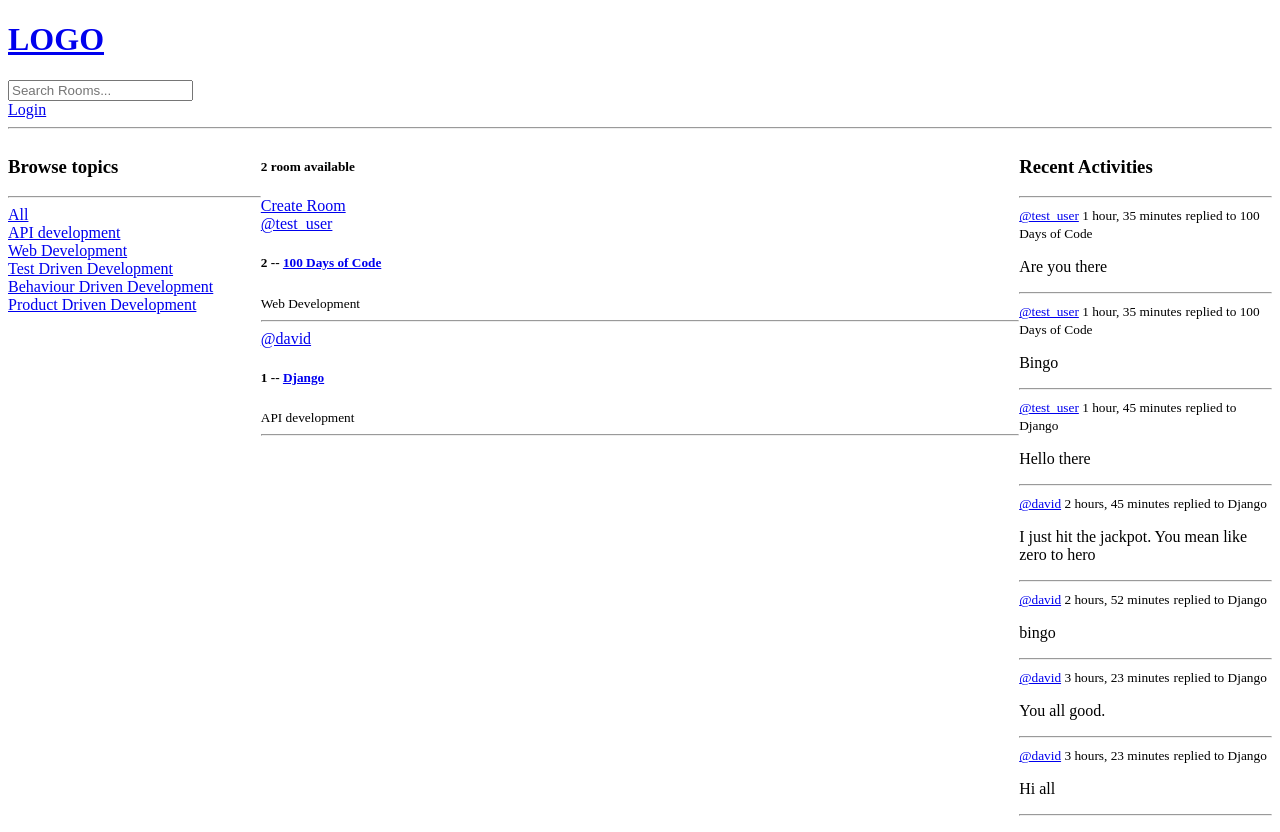
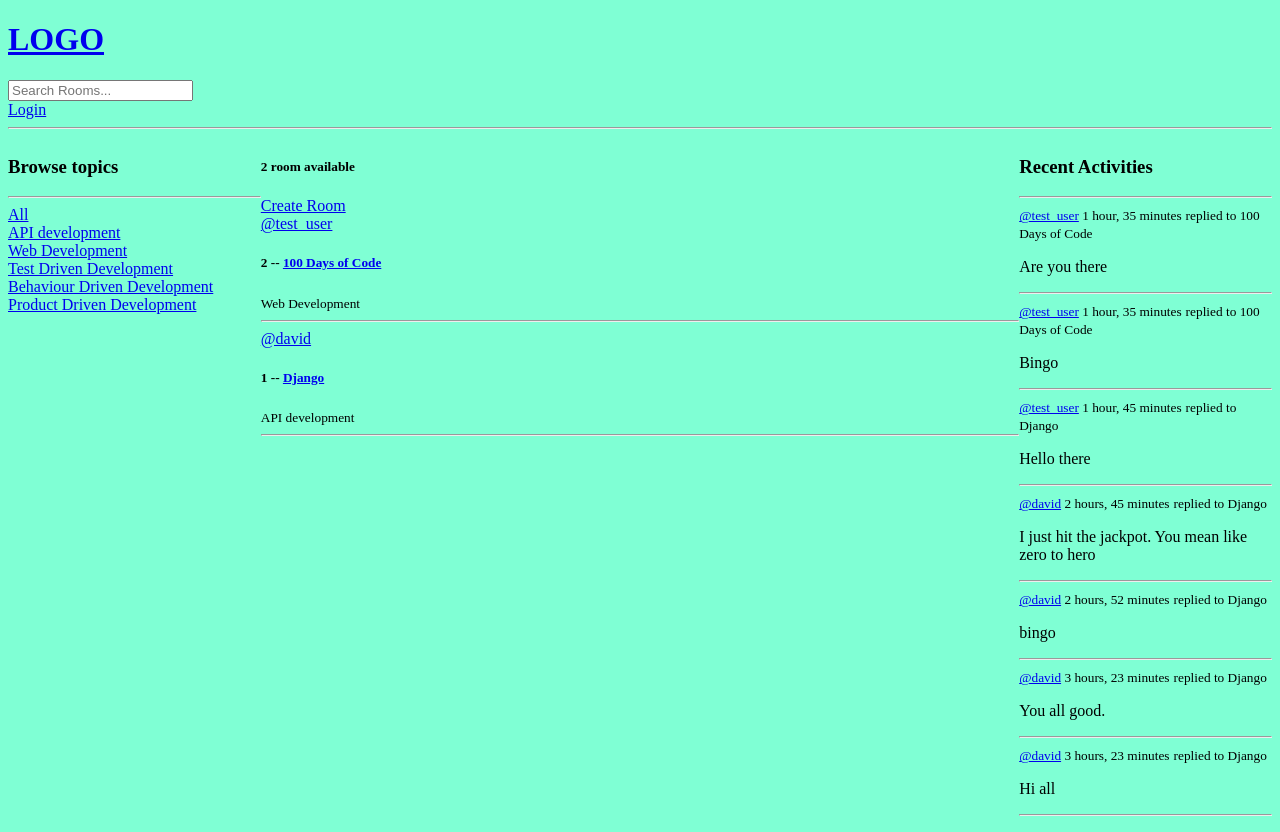
Before and after one commit to ANYURU/api-development, a Django app: page / in a window 1280 px wide. Run offline with Django 4.2, Linux system fonts and the light colour scheme; data comes from the database, SQL or seed files in the repository; both versions use the stored data as it was after the commit.

Commit message:
Static files and css

```diff
--- /dev/null
+++ b/studybud/static/styles/main.css
@@ -0,0 +1,3 @@
+body {
+    background-color:aquamarine;
+}
--- a/studybud/studybud/settings.py
+++ b/studybud/studybud/settings.py
@@ -121,6 +121,12 @@ USE_TZ = True
 
 STATIC_URL = 'static/'
 
+STATICFILES_DIRS = [
+    BASE_DIR / 'static'
+]
+
+# The line below will later be used during profile picture upload and update.
+# STATIC ROOT
 # Default primary key field type
 # https://docs.djangoproject.com/en/4.1/ref/settings/#default-auto-field
 
--- a/studybud/templates/main.html
+++ b/studybud/templates/main.html
@@ -1,9 +1,11 @@
 <!DOCTYPE html>
+{% load static%}
 <html lang="en">
 <head>
     <meta charset="UTF-8">
     <meta http-equiv="X-UA-Compatible" content="IE=edge">
     <meta name="viewport" content="width=device-width, initial-scale=1.0">
+    <link rel='stylesheet' type='text/css' media="screen" href="{% static 'styles/main.css'%}">
     <title>StudyBud</title>
 </head>
 <body>
```
Also changed, not shown: studybud/db.sqlite3.
